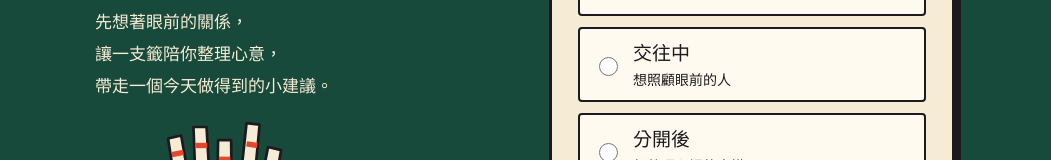
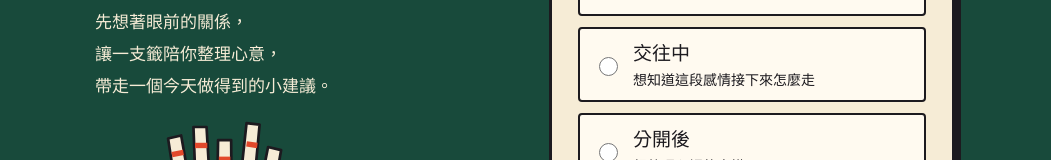
Before and after one commit to AlvieForWork/tarot, a plain HTML site: page love/index.html in a window 1280 px wide. Shown: the part 350-510 px from the top of the page, without its empty margins (115-1166 px from the left). Drawn offline with Linux system fonts and the light colour scheme; a web font is replaced by a local one.

Commit message:
調整交往中入口文案

```diff
--- a/love/index.html
+++ b/love/index.html
@@ -48,7 +48,7 @@
             <div class="state-options">
               <label><input type="radio" name="state" value="single" checked><span>單身<small>想認識新的緣分</small></span></label>
               <label><input type="radio" name="state" value="ambiguous"><span>曖昧<small>想把關係看清楚</small></span></label>
-              <label><input type="radio" name="state" value="inRelationship"><span>交往中<small>想照顧眼前的人</small></span></label>
+              <label><input type="radio" name="state" value="inRelationship"><span>交往中<small>想知道這段感情接下來怎麼走</small></span></label>
               <label><input type="radio" name="state" value="separated"><span>分開後<small>想整理心裡的牽掛</small></span></label>
             </div>
           </fieldset>
```
